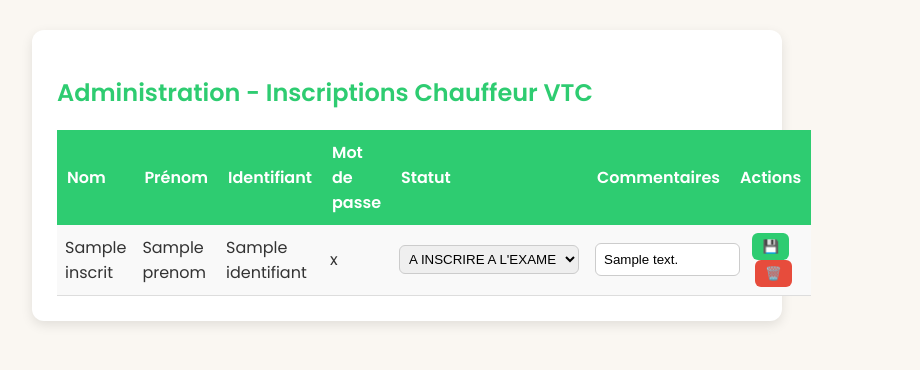
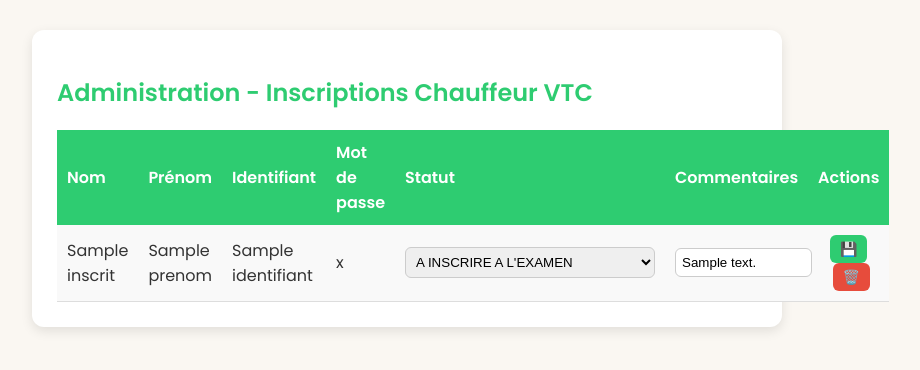
Before and after one commit to integraleacademy/vtc, a Flask app: template templates/admin.html in a window 1280 px wide. Shown: the part 130-500 px from the top of the page, without its empty margins (233-1153 px from the left). Run offline with Flask 3, Linux system fonts and the light colour scheme; the template is opened without the code that fills it: most values are stand-ins (such as "Sample title", 1, 10 or a date in 2020); parts of the project's set-up code (start-up, migrations or seed data) failed here and were passed over.

Commit message:
Update admin.html

```diff
--- a/templates/admin.html
+++ b/templates/admin.html
@@ -2,7 +2,7 @@
 {% block title %}Admin - Inscriptions VTC{% endblock %}
 {% block content %}
     <h2 style="margin-bottom:20px;">Administration - Inscriptions Chauffeur VTC</h2>
-    <table>
+    <table style="width:100%; border-collapse:collapse;">
         <tr>
             <th>Nom</th>
             <th>Prénom</th>
@@ -15,29 +15,31 @@
         {% for inscrit in inscrits %}
         <tr>
             <form method="POST">
-                <td>{{ inscrit.nom }}</td>
-                <td>{{ inscrit.prenom }}</td>
-                <td>{{ inscrit.identifiant }}</td>
-                <td>{{ inscrit.motdepasse }}</td>
-                <td>
-                    <select name="statut" style="min-width:180px; padding:5px;">
-                        <option value="A INSCRIRE A L'EXAMEN"
-                                {% if inscrit.statut == "A INSCRIRE A L'EXAMEN" %}selected{% endif %}
-                                style="color:red;">A INSCRIRE A L'EXAMEN</option>
-                        <option value="INSCRIT A L'EXAMEN"
-                                {% if inscrit.statut == "INSCRIT A L'EXAMEN" %}selected{% endif %}
-                                style="color:green;">INSCRIT A L'EXAMEN</option>
+                <td style="padding:10px;">{{ inscrit.nom }}</td>
+                <td style="padding:10px;">{{ inscrit.prenom }}</td>
+                <td style="padding:10px;">{{ inscrit.identifiant }}</td>
+                <td style="padding:10px;">{{ inscrit.motdepasse }}</td>
+                <td style="padding:10px;">
+                    <select name="statut" style="min-width:250px; padding:6px; border-radius:6px;">
+                        <option value="A INSCRIRE A L'EXAMEN" {% if inscrit.statut == "A INSCRIRE A L'EXAMEN" %}selected{% endif %} style="color:red;">
+                            A INSCRIRE A L'EXAMEN
+                        </option>
+                        <option value="INSCRIT A L'EXAMEN" {% if inscrit.statut == "INSCRIT A L'EXAMEN" %}selected{% endif %} style="color:green;">
+                            INSCRIT A L'EXAMEN
+                        </option>
                     </select>
                 </td>
-                <td><input type="text" name="commentaire" value="{{ inscrit.commentaire }}" style="width:100%;"></td>
-                <td style="text-align:center;">
+                <td style="padding:10px;">
+                    <input type="text" name="commentaire" value="{{ inscrit.commentaire }}" style="width:100%; padding:6px;">
+                </td>
+                <td style="text-align:center; padding:10px;">
                     <input type="hidden" name="index" value="{{ loop.index0 }}">
                     <button type="submit" name="action" value="save"
-                            style="background:#2ecc71; border:none; padding:6px 10px; border-radius:6px; cursor:pointer;">
+                            style="background:#2ecc71; border:none; padding:6px 10px; border-radius:6px; cursor:pointer; font-size:14px;">
                         💾
                     </button>
                     <button type="submit" name="action" value="delete"
-                            style="background:#e74c3c; border:none; padding:6px 10px; border-radius:6px; cursor:pointer; margin-left:5px;">
+                            style="background:#e74c3c; border:none; padding:6px 10px; border-radius:6px; cursor:pointer; font-size:14px; margin-left:5px;">
                         🗑️
                     </button>
                 </td>
```
